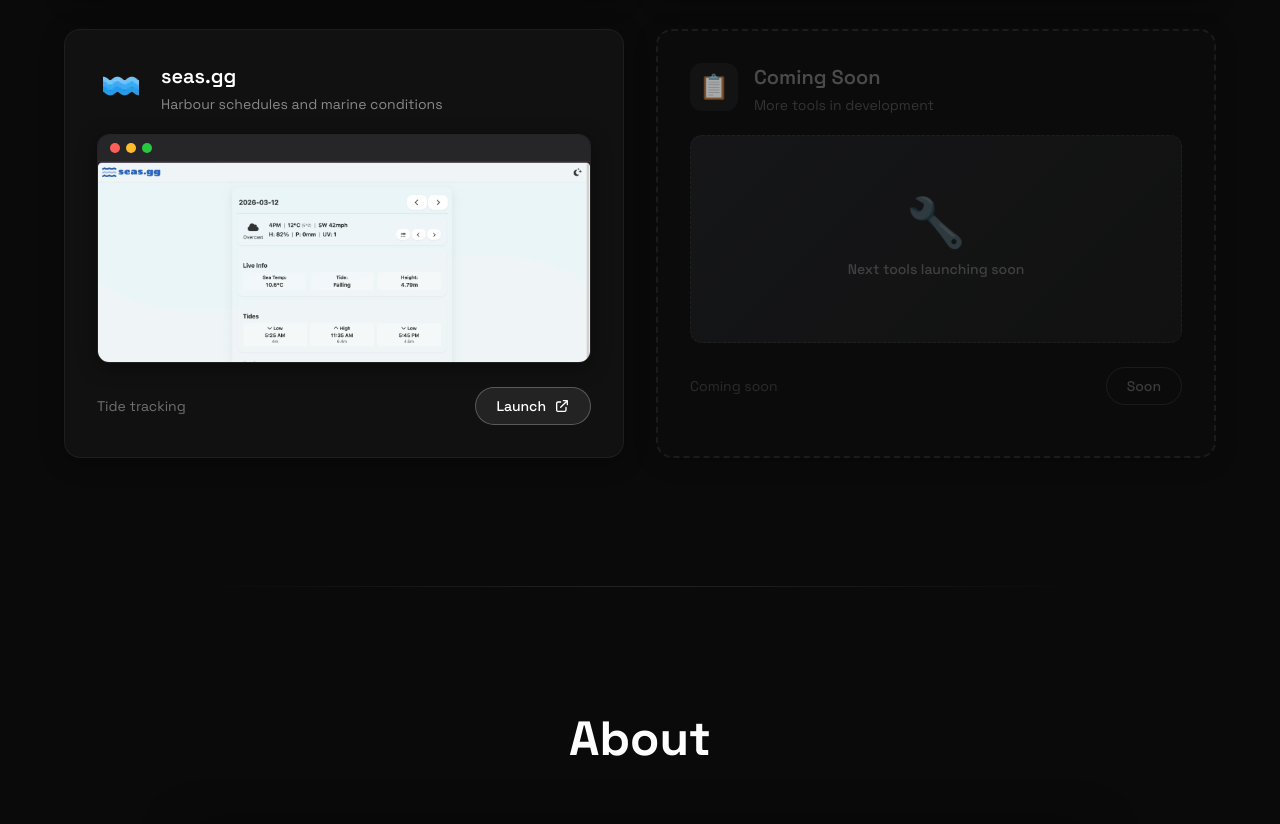
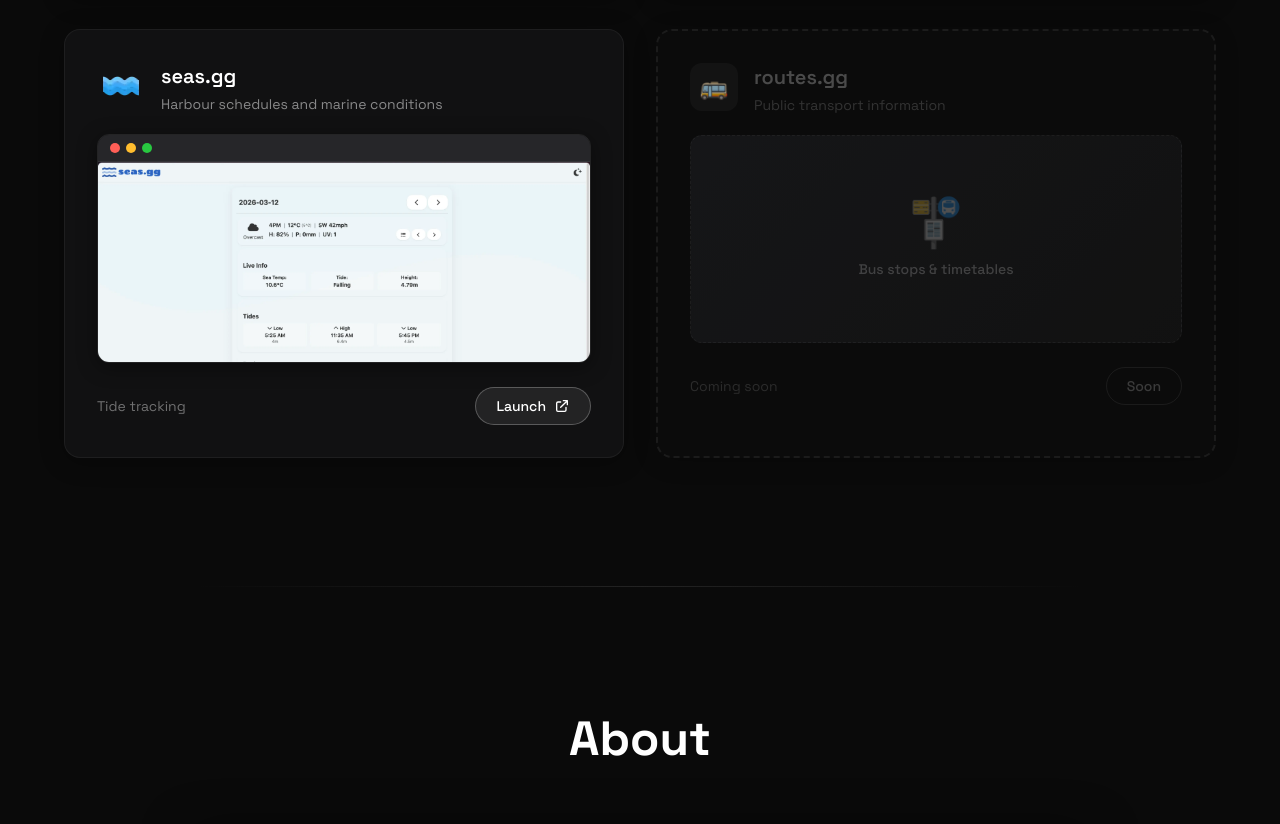
Before and after one commit to lukejameson/gyslabs.gg, a plain HTML site: page index.html in a window 1280 px wide. Shown: the part 1544-2368 px from the top of the page. Drawn offline with nearby package versions, Linux system fonts and the light colour scheme.

Commit message:
routes.gg

```diff
--- a/index.html
+++ b/index.html
@@ -327,16 +327,16 @@
                     <!-- stops.gg (coming soon) -->
                     <div class="app-card coming-soon rounded-2xl p-4 sm:p-6 md:p-8">
                         <div class="flex items-start gap-3 sm:gap-4 mb-4 sm:mb-5">
-                            <div class="w-10 sm:w-12 h-10 sm:h-12 rounded-xl bg-white/5 flex items-center justify-center text-lg sm:text-2xl flex-shrink-0" aria-hidden="true">📋</div>
+                            <div class="w-10 sm:w-12 h-10 sm:h-12 rounded-xl bg-white/5 flex items-center justify-center text-lg sm:text-2xl flex-shrink-0" aria-hidden="true">🚌</div>
                             <div class="min-w-0">
-                                <h3 class="text-lg sm:text-xl font-semibold mb-1 text-white/40 truncate">Coming Soon</h3>
-                                <p class="text-white/25 text-xs sm:text-sm line-clamp-2">More tools in development</p>
+                                <h3 class="text-lg sm:text-xl font-semibold mb-1 text-white/40 truncate">routes.gg</h3>
+                                <p class="text-white/25 text-xs sm:text-sm line-clamp-2">Public transport information</p>
                             </div>
                         </div>
                         <div class="visual-placeholder rounded-xl h-32 sm:h-44 md:h-52 mb-4 sm:mb-6 flex items-center justify-center" style="border: 1px dashed rgba(255,255,255,0.08);">
                             <div class="text-center">
-                                <div class="text-3xl sm:text-5xl mb-2 sm:mb-3 opacity-40" aria-hidden="true">🔧</div>
-                                <div class="text-white/30 text-xs sm:text-sm font-medium">Next tools launching soon</div>
+                                <div class="text-3xl sm:text-5xl mb-2 sm:mb-3 opacity-40" aria-hidden="true">🚏</div>
+                                <div class="text-white/30 text-xs sm:text-sm font-medium">Bus stops & timetables</div>
                             </div>
                         </div>
                         <div class="flex flex-col sm:flex-row items-start sm:items-center justify-between gap-2 sm:gap-2">
```
